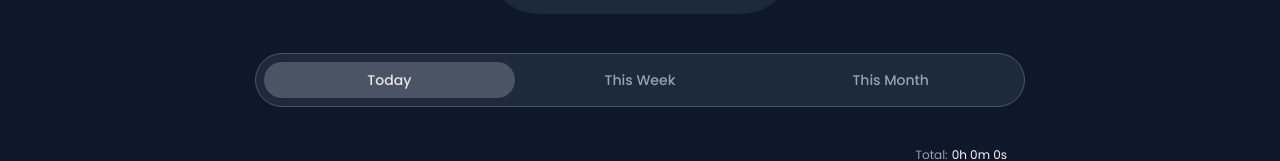
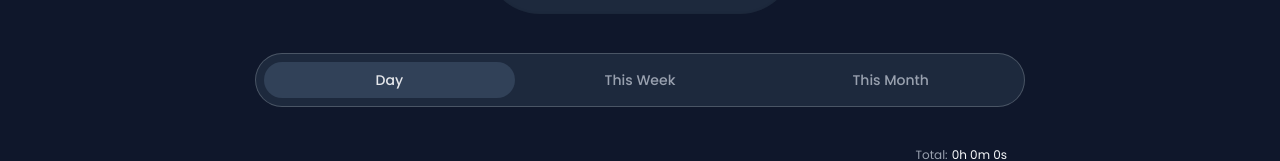
Before and after one commit to Eirene/is-timeflow, a Next.js app: page / in a window 1280 px wide. Shown: the part 306-467 px from the top of the page. Built offline with nearby package versions, Linux system fonts and the light colour scheme; no server answers; the database is empty.

Commit message:
ui: added Tabs

```diff
--- a/app/components/TimeRecords.tsx
+++ b/app/components/TimeRecords.tsx
@@ -14,6 +14,7 @@ import {
 import Initials from "./ui/Inititals";
 import { useTimeFormat } from "../hooks/useTimeFormat";
 import { ButtonIcon } from "./ui/ButtonIcon";
+import { Tabs } from "./ui/Tabs";
 
 export default function TimeRecords() {
     const { formatTime } = useTimeFormat();
@@ -30,6 +31,7 @@ export default function TimeRecords() {
     }[]>([]);
     const [loading, setLoading] = useState(true);
     const [error, setError] = useState("");
+    const [activeTab, setActiveTab] = useState<"day" | "week" | "month">("day");
     const [expandedProjects, setExpandedProjects] = useState<Set<string>>(
         new Set(),
     );
@@ -99,20 +101,16 @@ export default function TimeRecords() {
     return (
         <>
             <div className="mx-auto w-full max-w-3xl">
-                <nav
-                    className="relative flex bg-white dark:bg-slate-800 ring-1 ring-gray-200 dark:ring-gray-600 rounded-full p-2 justify-between *:flex-1 *:cursor-pointer"
-                    aria-label="Tabs"
-                >
-                    <button className="relative z-10 rounded-full px-3 py-2 text-sm font-medium transition-colors text-gray-700 dark:text-gray-200 bg-white/20">
-                        Today
-                    </button>
-                    <button className="relative z-10 rounded-full px-3 py-2 text-sm font-medium transition-colors text-gray-500 dark:text-gray-400 hover:text-gray-700 dark:hover:text-gray-200">
-                        This Week
-                    </button>
-                    <button className="relative z-10 rounded-full px-3 py-2 text-sm font-medium transition-colors text-gray-500 dark:text-gray-400 hover:text-gray-700 dark:hover:text-gray-200">
-                        This Month
-                    </button>
-                </nav>
+                <Tabs
+                    tabs={[
+                        { id: "day", label: "Day" },
+                        { id: "week", label: "This Week" },
+                        { id: "month", label: "This Month" },
+                    ]}
+                    activeTab={activeTab}
+                    onTabChange={(tabId) =>
+                        setActiveTab(tabId as "day" | "week" | "month")}
+                />
             </div>
             <div className="mx-auto w-full max-w-3xl p-px overflow-y-auto space-y-2">
                 <div className="flex justify-end items-center gap-1 text-xs pr-4">
--- /dev/null
+++ b/app/components/ui/Tabs.tsx
@@ -0,0 +1,45 @@
+interface Tab {
+    id: string;
+    label: string;
+}
+
+interface TabsProps {
+    tabs: Tab[];
+    activeTab: string;
+    onTabChange: (tabId: string) => void;
+}
+
+export function Tabs({ tabs, activeTab, onTabChange }: TabsProps) {
+    const activeIndex = tabs.findIndex((t) => t.id === activeTab);
+
+    return (
+        <nav
+            className="relative flex bg-white dark:bg-slate-800 ring-1 ring-gray-200 dark:ring-gray-600 rounded-full p-2 justify-between *:flex-1 *:cursor-pointer"
+            aria-label="Tabs"
+        >
+            {/* Active background (animated) */}
+            <div
+                className="absolute inset-y-2 rounded-full px-3 py-2 bg-gray-100 dark:bg-slate-700 transition-all duration-300 ease-in-out"
+                style={{
+                    width:
+                        `calc(100% / ${tabs.length} - 1rem / ${tabs.length})`,
+                    transform: `translateX(calc(${activeIndex} * 100%))`,
+                }}
+            />
+
+            {tabs.map((tab) => (
+                <button
+                    key={tab.id}
+                    onClick={() => onTabChange(tab.id)}
+                    className={`relative z-10 rounded-full px-3 py-2 text-sm font-medium transition-colors ${
+                        activeTab === tab.id
+                            ? "text-gray-700 dark:text-gray-200"
+                            : "text-gray-500 dark:text-gray-400 hover:text-gray-700 dark:hover:text-gray-200"
+                    }`}
+                >
+                    {tab.label}
+                </button>
+            ))}
+        </nav>
+    );
+}
```
